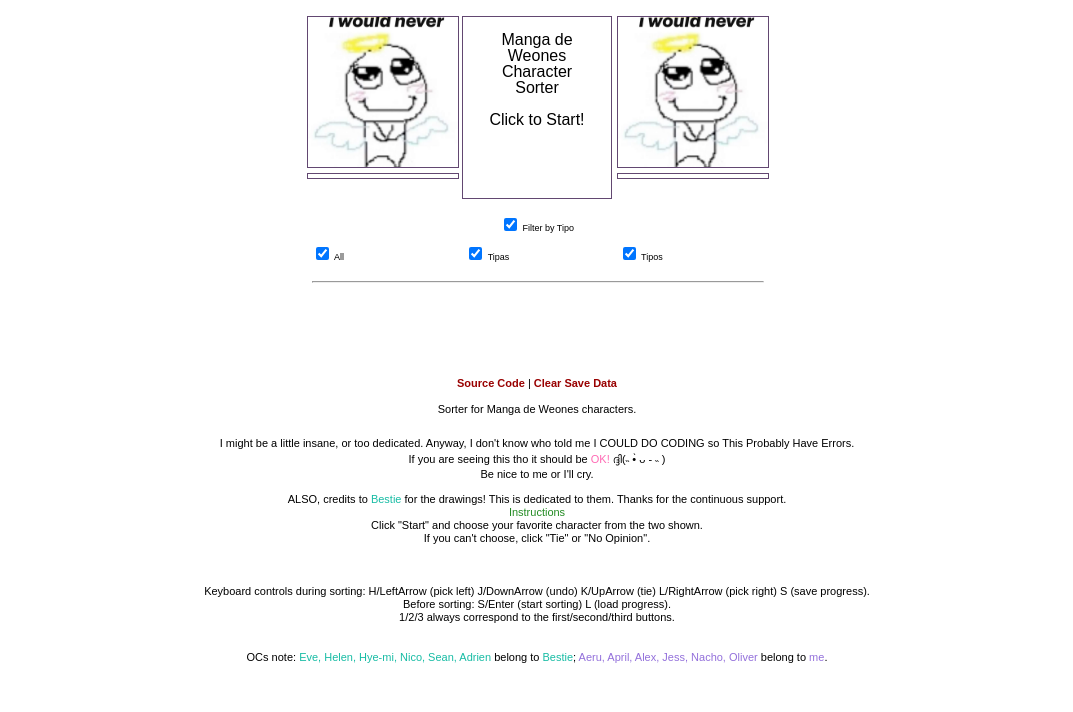
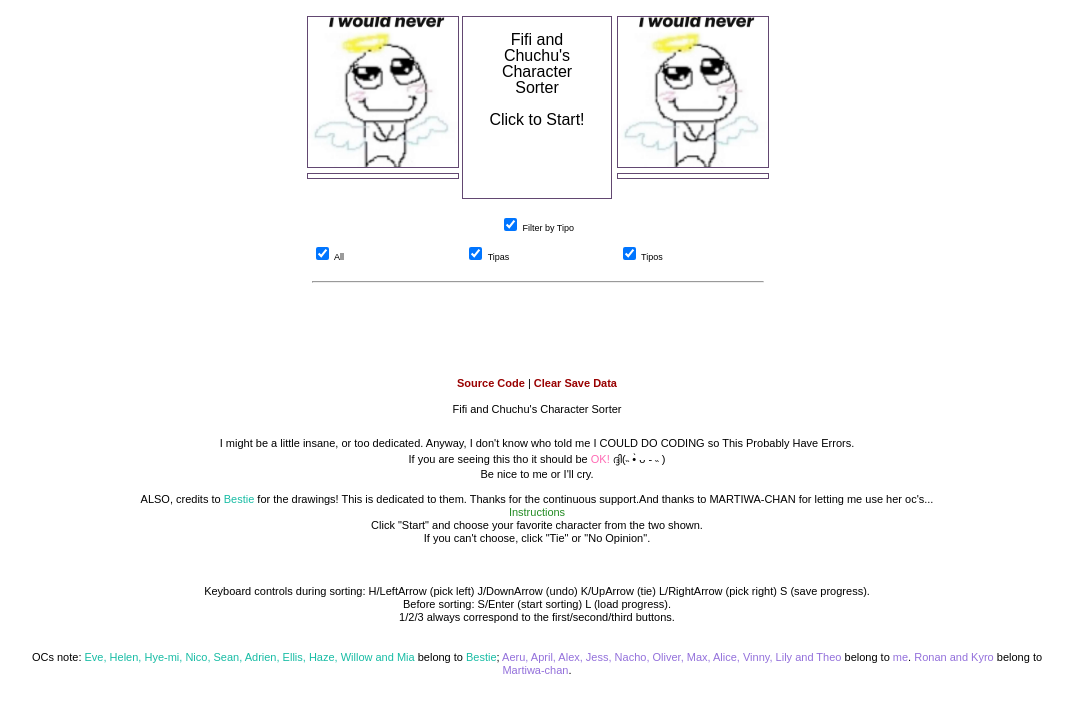
Before and after one commit to Valchuuus/FifiValchuOcsSorter, a plain HTML site: page index.html in a window 1280 px wide. Shown: the whole page, without its empty margins (103-1176 px from the left). Drawn offline with Linux system fonts and the light colour scheme.

Commit message:
. index.html

```diff
--- a/index.html
+++ b/index.html
@@ -4,10 +4,10 @@
   <link rel="shortcut icon" href="src/assets/hyeee.ico" type="image/x-icon">
   <link rel="icon" href="src/assets/hyeee.ico" type="image/x-icon">
   <meta charset="utf-8">
-  <meta name="og:site_name" content="Manga de Weones Character Sorter">
-  <meta name="og:description" content="Sort and rank your favorite Manga de Weones characters!">
+  <meta name="og:site_name" content="Fifi and Chuchu's Character Sorter">
+  <meta name="og:description" content="Sort and rank your favorite fifi and chuchu's ocs characters!">
   <meta name="og:image" content="https://raw.githubusercontent.com/Valchuuus/MangadeWeonesSorter/main/src/assets/icon.jpg">
-  <title>Manga de Weones Character Sorter</title>
+  <title>Fifi and Chuchu's Character Sorter</title>
 
   <link rel="stylesheet" type="text/css" href="src/css/reset.css">
   <link rel="stylesheet" type="text/css" href="src/css/styles.css">
@@ -34,7 +34,7 @@
     <div class="sorter">
        <img src="src/assets/mangaL.jpg" class="left sort image">
 
-        <div class="starting start button">Manga de Weones Character Sorter<br><br>Click to Start!</div>
+        <div class="starting start button">Fifi and Chuchu's Character Sorter<br><br>Click to Start!</div>
         <div class="starting load button">Load <span></span></div>
 
         <div class="loading button"><div></div><span>Loading...</span></div>
@@ -63,7 +63,7 @@
 
         <br><br>
 
-        <p>Sorter for Manga de Weones characters.</p>
+        <p>Fifi and Chuchu's Character Sorter</p>
         <p style="margin:20px 0 0 0; line-height:1.4;">
           I might be a little insane, or too dedicated. Anyway, I don't know who told me
           I COULD DO CODING so <strong>This Probably Have Errors.</strong><br>
@@ -72,7 +72,7 @@
           Be nice to me or I'll cry.
   </p>
       <p style="margin:10px 0 0 0;">
-    <i>ALSO, credits to <span style="color:#17bca4;">Bestie</span> for the drawings! This is dedicated to them. Thanks for the continuous support.</i>
+    <i>ALSO, credits to <span style="color:#17bca4;">Bestie</span> for the drawings! This is dedicated to them. Thanks for the continuous support.And thanks to MARTIWA-CHAN for letting me use her oc's...</i>
   </p>
 
          <b><span style="color:#228B22;">Instructions</span></b><br> Click "Start" and choose your favorite character from the two shown.<br>If you can't choose, click "Tie" or "No Opinion".<br><br>
@@ -88,9 +88,10 @@
 
  <p style="margin:0;">
     <small>
-      OCs note: <span style="color:#17bca4;">Eve, Helen, Hye-mi, Nico, Sean, Adrien</span> belong to
+      OCs note: <span style="color:#17bca4;">Eve, Helen, Hye-mi, Nico, Sean, Adrien, Ellis, Haze, Willow and Mia</span> belong to
       <i><span style="color:#17bca4;">Bestie</span></i>;
-      <span style="color:#9370DB;">Aeru, April, Alex, Jess, Nacho, Oliver</span> belong to <span style="color:#9370DB;">me</span>.
+      <span style="color:#9370DB;">Aeru, April, Alex, Jess, Nacho, Oliver, Max, Alice, Vinny, Lily and Theo</span> belong to <span style="color:#9370DB;">me</span>.
+       <span style="color:#9370DB;">Ronan and Kyro</span> belong to <span style="color:#9370DB;">Martiwa-chan</span>.
     </small>
   </p>
     </div>
```
